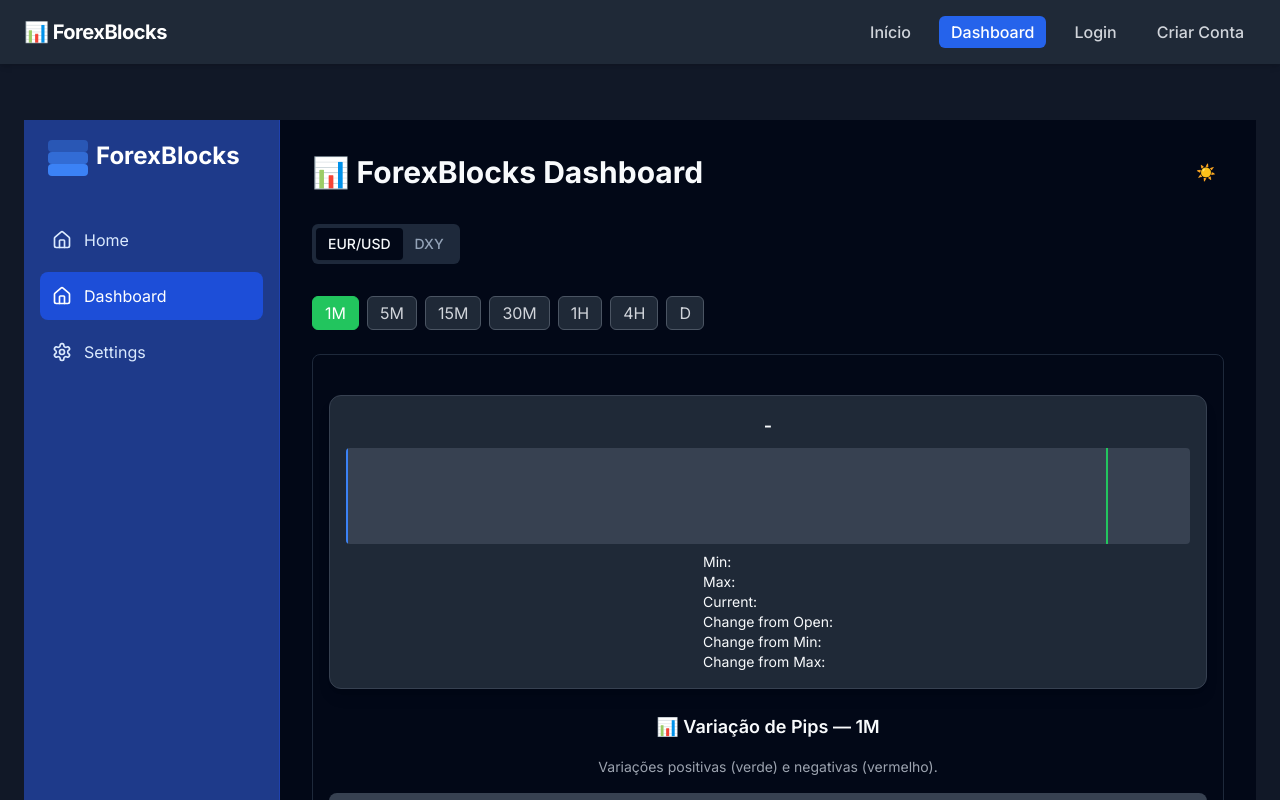
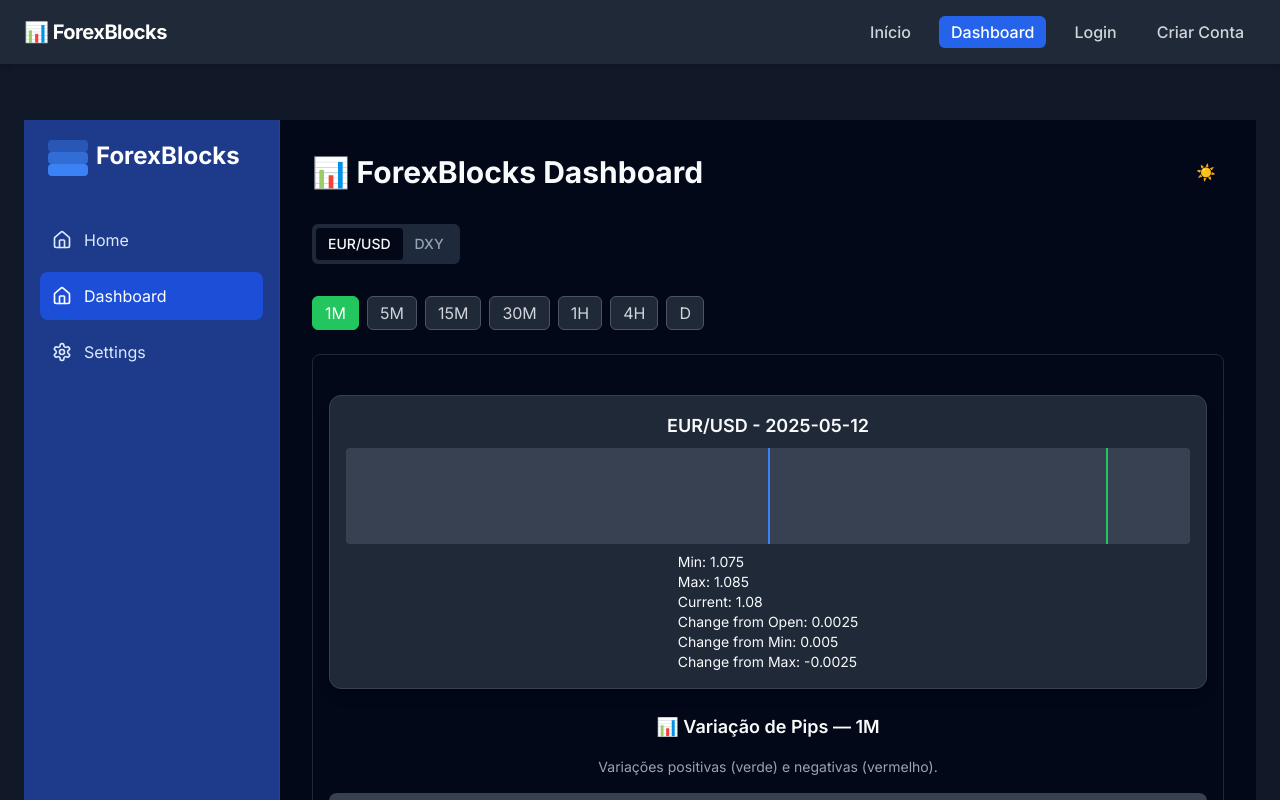
Before and after one commit to TulioBuarque/meusite-nextjs, a Next.js app: page /dashboard in a window 1280 px wide. Shown: the top 800 px of the page. Built offline with nearby package versions, Linux system fonts and the light colour scheme.

Commit message:
Update page.tsx

```diff
--- a/src/app/dashboard/page.tsx
+++ b/src/app/dashboard/page.tsx
@@ -29,7 +29,16 @@ export default function DashboardPage() {
             <TabsContent value="eurusd" className="space-y-6">
               <TimeframeSelector />
               <div className="rounded-lg border p-4 bg-card text-card-foreground shadow-sm w-full space-y-6">
-                <DailyRangeIndicator />
+                <DailyRangeIndicator
+                  asset="EUR/USD"
+                  date="2025-05-12"
+                  min={1.0750}
+                  max={1.0850}
+                  current={1.0800}
+                  changeFromOpen={0.0025}
+                  changeFromMin={0.0050}
+                  changeFromMax={-0.0025}
+                />
                 <PipVariationTimeBlocks />
               </div>
             </TabsContent>
@@ -38,7 +47,16 @@ export default function DashboardPage() {
             <TabsContent value="dxy" className="space-y-6">
               <TimeframeSelector />
               <div className="rounded-lg border p-4 bg-card text-card-foreground shadow-sm w-full space-y-6">
-                <DailyRangeIndicator />
+                <DailyRangeIndicator
+                  asset="DXY"
+                  date="2025-05-12"
+                  min={104.50}
+                  max={105.25}
+                  current={104.95}
+                  changeFromOpen={0.20}
+                  changeFromMin={0.45}
+                  changeFromMax={-0.30}
+                />
                 <PipVariationTimeBlocks />
               </div>
             </TabsContent>
```
